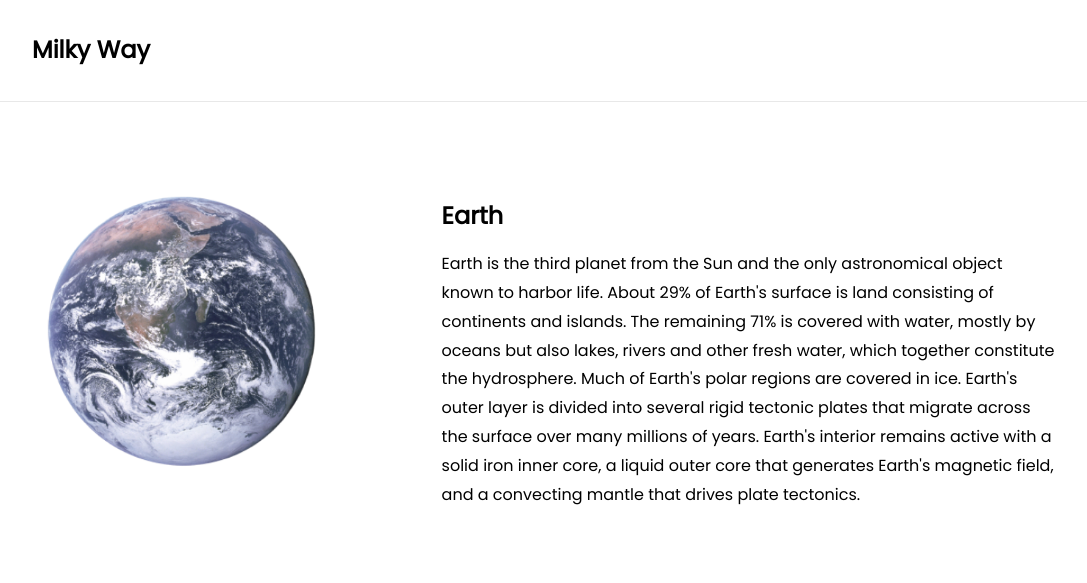
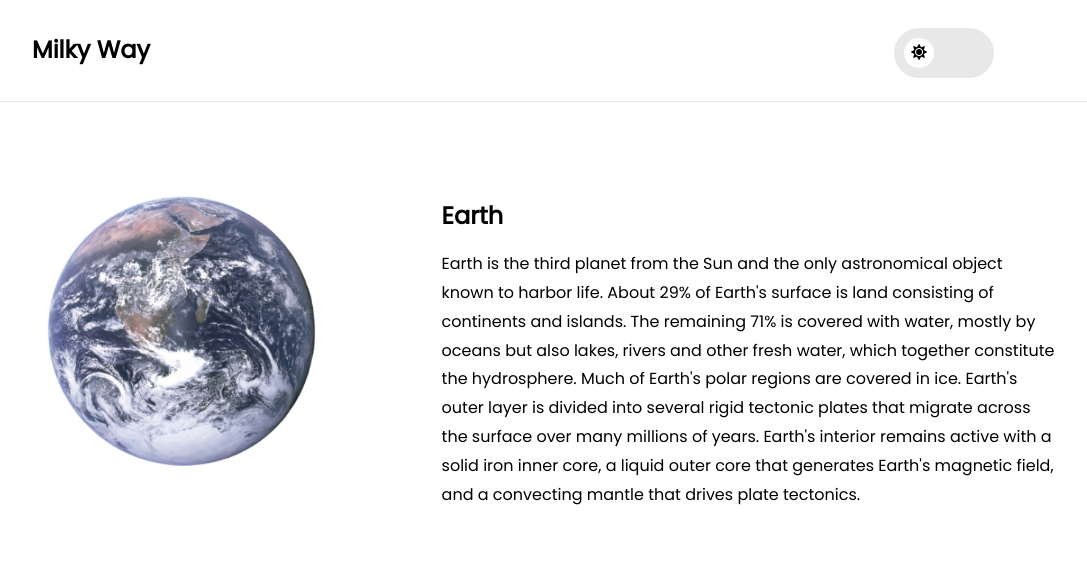
Before and after one commit to ariefnugraha/planet, a plain HTML site: page index.html in a window 1280 px wide. Shown: the top 583 px of the page, without its empty margins (96-1183 px from the left). Drawn offline with Linux system fonts and the light colour scheme.

Commit message:
Edit html and css file

```diff
--- a/index.css
+++ b/index.css
@@ -12,12 +12,28 @@
     --small: normal normal normal 14px/180% "Poppins", sans-serif;
 }
 
+.lightmode {
+    background-color: var(--white);
+    color: var(--black);
+}
+
+.darkmode {
+    background-color: var(--black);
+    color: var(--white) !important;
+}
+
+.darkmode h1, .darkmode h2, .darkmode h3, .darkmode a, .darkmode p {
+    color: var(--white) !important;
+}
+
 body {
     margin: 0;
     font: var(--regular);
 }
 
 .navbar {
+    display: grid;
+    grid-template-columns: repeat(2, 1fr);
     padding: 2vh 10vw;
     border-bottom: solid 1px #E8e8e8;
 }
@@ -25,6 +41,33 @@ body {
 .navbar .logo {
     color: var(--black);
     text-decoration: none;
+}
+
+.navbar .toggle-mode {
+    position: relative;
+    left: 350px;
+    top: 12px;
+    width: 100px;
+    height: 50px;
+    background-color: red;
+    border-radius: 30px;
+    background-color: #E8e8e8;
+}
+
+.navbar .toggle-mode .toggle-button {
+    position: relative;
+    top: 10px;
+    left: 10px;
+    width: 30px;
+    height: 30px;
+    background-color: var(--white);
+    border-radius: 50%;
+    text-align: center;
+    transition: 0.5s;
+}
+
+.navbar .toggle-mode .toggle-button i {
+    margin-top: 6px;
 }
 
 .introduction {
--- a/index.html
+++ b/index.html
@@ -4,14 +4,23 @@
     <meta charset="UTF-8" />
     <meta name="viewport" content="width=device-width, initial-scale=1.0" />
     <title>Planet By Muhammad Arief Nugraha</title>
-    <link href="index.css" rel="stylesheet" />
+    <link href="index.css" rel="stylesheet" /><link rel="stylesheet" href="https://cdnjs.cloudflare.com/ajax/libs/font-awesome/5.15.1/css/all.min.css" integrity="sha512-+4zCK9k+qNFUR5X+cKL9EIR+ZOhtIloNl9GIKS57V1MyNsYpYcUrUeQc9vNfzsWfV28IaLL3i96P9sdNyeRssA==" crossorigin="anonymous" />
+
   </head>
-  <body>
+  <body id="body" class="lightmode">
     <!-- START OF NAVBAR -->
     <nav class="navbar">
+      <div class="logo">
         <h1>
           <a class="logo" href="index.html">Milky Way</a>
         </h1>
+      </div>
+
+      <div class="toggle-mode">
+          <div class="toggle-button">
+                <i id="toggle-icon" class="fas fa-sun"></i>
+          </div>
+      </div>
     </nav>
 
     <!-- END OF NAVBAR -->
@@ -19,11 +28,22 @@
     <!-- START OF PLANET INTRODUCTION-->
     <section class="introduction">
       <div class="planet-image">
-            <img src="asset/earth.png" alt="Earth Image">
+        <img src="asset/earth.png" alt="Earth Image" />
       </div>
       <div class="introduction-content">
         <h2 class="title">earth</h2>
-            <p class="description">Earth is the third planet from the Sun and the only astronomical object known to harbor life. About 29% of Earth's surface is land consisting of continents and islands. The remaining 71% is covered with water, mostly by oceans but also lakes, rivers and other fresh water, which together constitute the hydrosphere. Much of Earth's polar regions are covered in ice. Earth's outer layer is divided into several rigid tectonic plates that migrate across the surface over many millions of years. Earth's interior remains active with a solid iron inner core, a liquid outer core that generates Earth's magnetic field, and a convecting mantle that drives plate tectonics.</p>
+        <p class="description">
+          Earth is the third planet from the Sun and the only astronomical
+          object known to harbor life. About 29% of Earth's surface is land
+          consisting of continents and islands. The remaining 71% is covered
+          with water, mostly by oceans but also lakes, rivers and other fresh
+          water, which together constitute the hydrosphere. Much of Earth's
+          polar regions are covered in ice. Earth's outer layer is divided into
+          several rigid tectonic plates that migrate across the surface over
+          many millions of years. Earth's interior remains active with a solid
+          iron inner core, a liquid outer core that generates Earth's magnetic
+          field, and a convecting mantle that drives plate tectonics.
+        </p>
       </div>
     </section>
 
@@ -31,7 +51,13 @@
 
     <!-- START OF VIDEO-->
     <section class="video">
-        <video class="video-item" src="asset/video.mp4" type="video/mp4" controls autoplay></video>
+      <video
+        class="video-item"
+        src="asset/video.mp4"
+        type="video/mp4"
+        controls
+        autoplay
+      ></video>
     </section>
 
     <!-- END OF VIDEO-->
@@ -66,16 +92,19 @@
     <section class="fun-fact">
       <div class="fun-fact-item">
         <div class="fun-fact-image">
-                <img src="asset/iceberg.jpg" alt="Iceberg">
+          <img src="asset/iceberg.jpg" alt="Iceberg" />
         </div>
         <div class="fun-fact-text">
-                <p>earth is the only place in the solar system where water can present in its three states: solid, liquid, and vapour</p>
+          <p>
+            earth is the only place in the solar system where water can present
+            in its three states: solid, liquid, and vapour
+          </p>
         </div>
       </div>
 
       <div class="fun-fact-item">
         <div class="fun-fact-image">
-                <img src="asset/satellite.jpg" alt="Iceberg">
+          <img src="asset/satellite.jpg" alt="Iceberg" />
         </div>
         <div class="fun-fact-text">
           <p>earth day is getting longer by 1.7 miliseconds every century</p>
@@ -84,23 +113,31 @@
 
       <div class="fun-fact-item">
         <div class="fun-fact-image">
-                <img src="asset/greek.jpg" alt="Iceberg">
+          <img src="asset/greek.jpg" alt="Iceberg" />
         </div>
         <div class="fun-fact-text">
-                <p>earth is the only plane whose name in English is not derived from a Greek-Roman God</p>
+          <p>
+            earth is the only plane whose name in English is not derived from a
+            Greek-Roman God
+          </p>
         </div>
       </div>
 
       <div class="fun-fact-item">
         <div class="fun-fact-image">
-                <img src="asset/moon.jpg" alt="Iceberg">
+          <img src="asset/moon.jpg" alt="Iceberg" />
         </div>
         <div class="fun-fact-text">
-                <p>if the earth didn't have the moon, our days would be only be 6 hours long</p>
+          <p>
+            if the earth didn't have the moon, our days would be only be 6 hours
+            long
+          </p>
         </div>
       </div>
     </section>
 
     <!-- END OF FUN FACT -->
+
+    <script src="index.js"></script>
   </body>
 </html>
```
Lines whose indentation alone changed are shown as unchanged.
